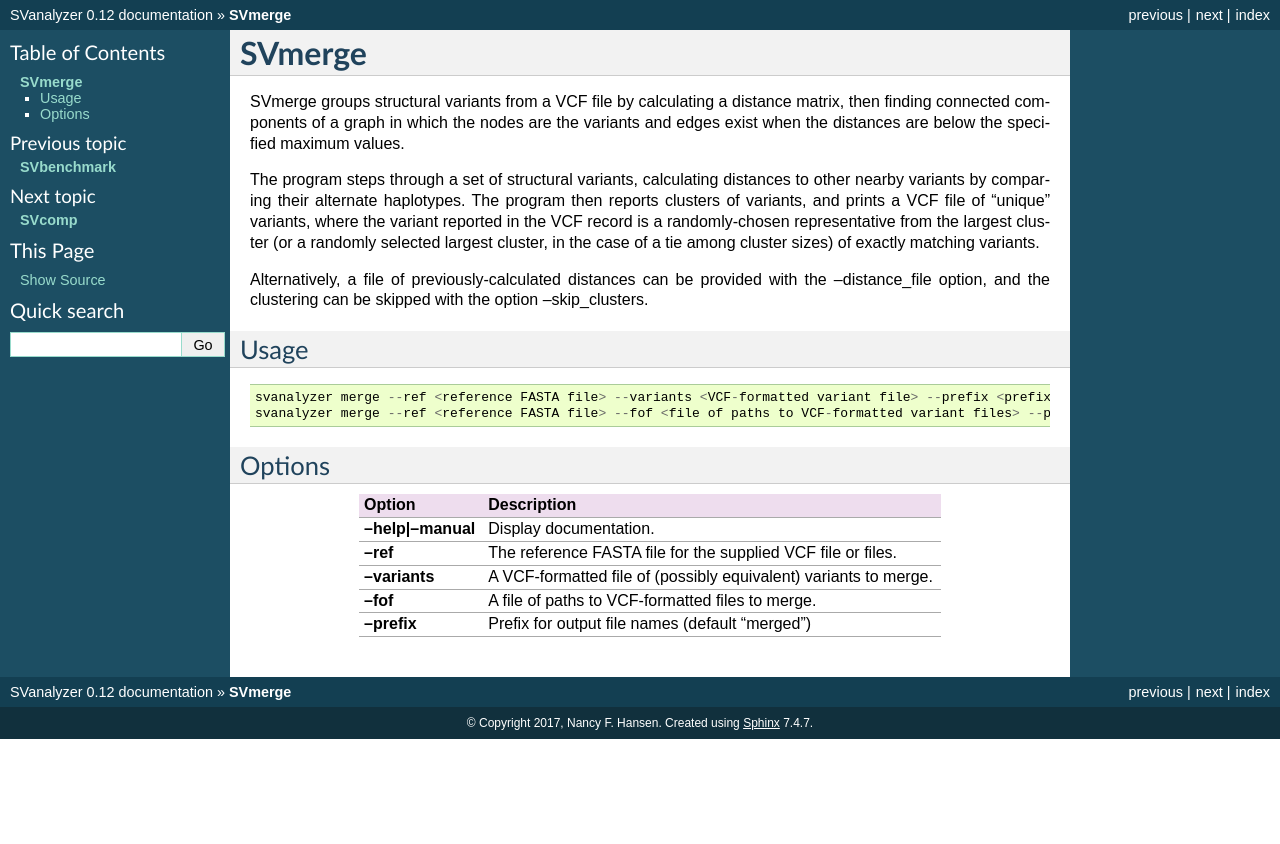
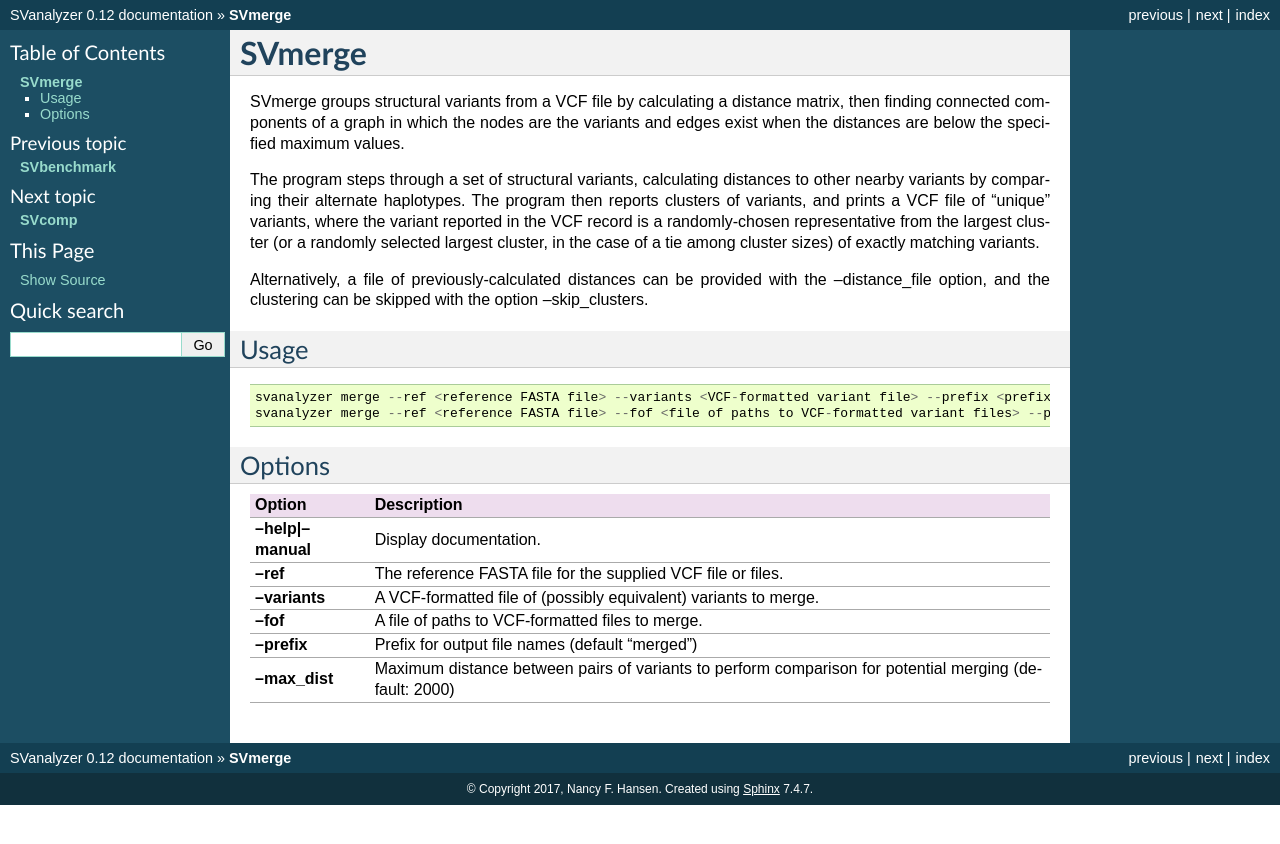
Before and after one commit to nhansen/SVanalyzer, a Sphinx documentation site: the page built from docs/svmerge.rst, in a window 1280 px wide. Shown: the top 844 px of the page. Built offline with Sphinx 7.4.7, drawn with Linux system fonts in a browser that asks for light colours.

Commit message:
Changing default --max_dist for SVmerge to more reasonable 2000 bp

```diff
--- a/docs/svmerge.rst
+++ b/docs/svmerge.rst
@@ -38,4 +38,5 @@ Options
 **--variants**                    A VCF-formatted file of (possibly equivalent) variants to merge.
 **--fof**                         A file of paths to VCF-formatted files to merge.
 **--prefix**                      Prefix for output file names (default "merged")
+**--max_dist**                    Maximum distance between pairs of variants to perform comparison for potential merging (default: 2000)
 ==========================     =======================================================================================================
```
Also changed, not shown: 1 other file.
